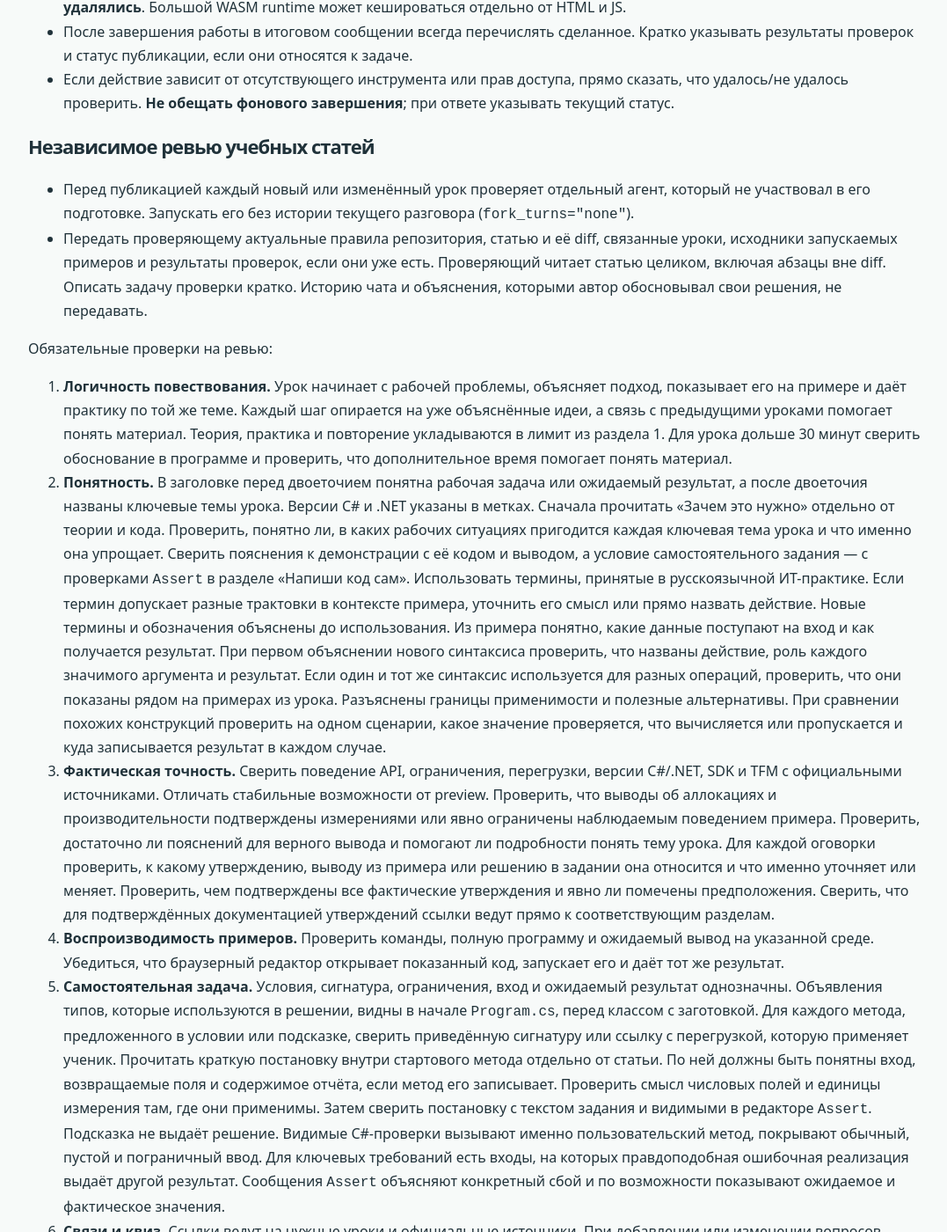
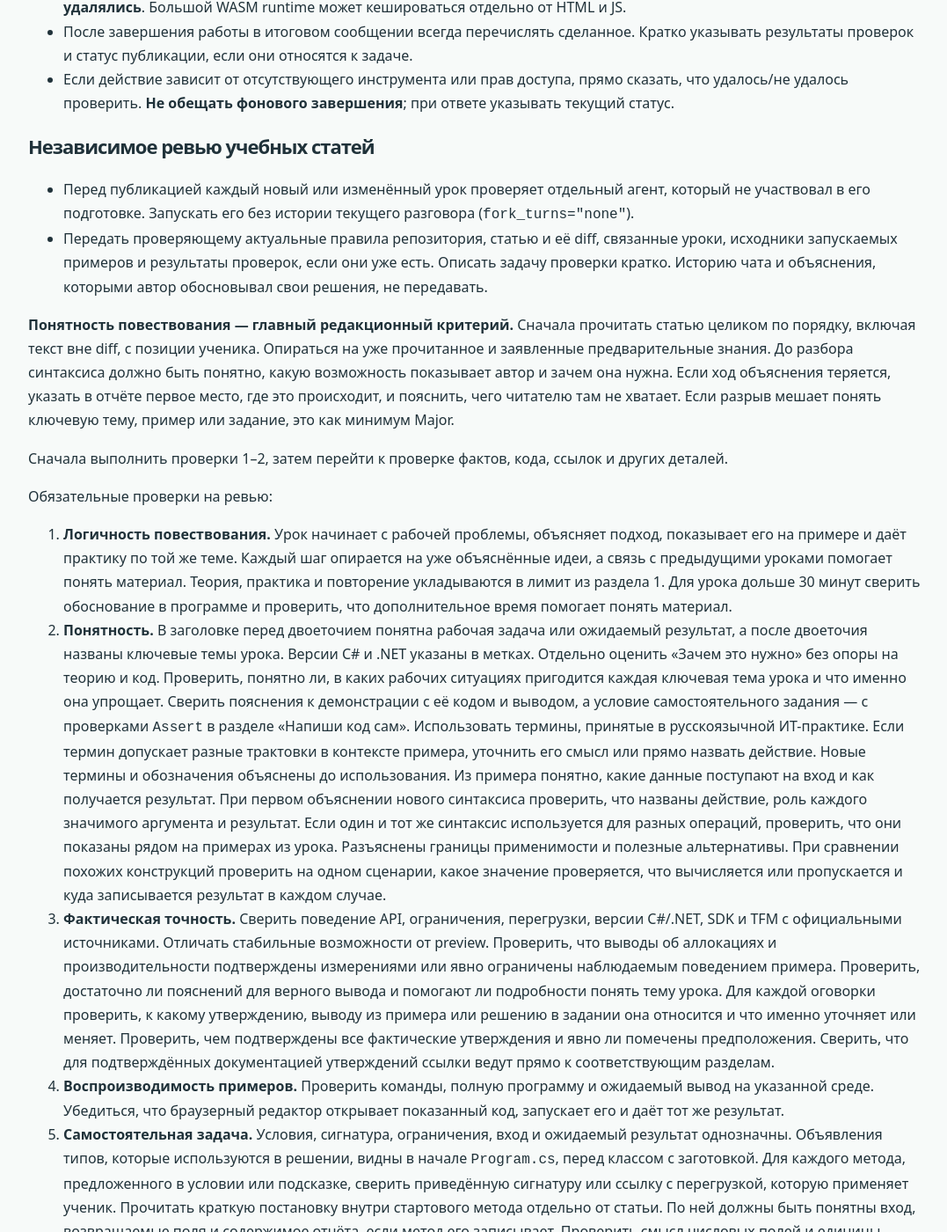
Before and after one commit to boyarincev/dotnet-courses, a Jekyll site: the page built from AGENTS.md, in a window 1280 px wide and 1400 px high, scrolled down 10072 px. Shown: the whole window at 88% size, without its empty margins (98-1175 px from the left). Built offline with Jekyll 4.4.1, drawn with Linux system fonts in a browser that asks for light colours; our own code applies the rules of GitHub Pages for plain Markdown files.

Commit message:
Prioritize reader comprehension in lesson reviews

```diff
--- a/AGENTS.md
+++ b/AGENTS.md
@@ -188,12 +188,16 @@ static (int PaidCount, decimal Total) SummarizePaid(IEnumerable<string> rows)
 ### Независимое ревью учебных статей
 
 - Перед публикацией каждый новый или изменённый урок проверяет отдельный агент, который не участвовал в его подготовке. Запускать его без истории текущего разговора (`fork_turns="none"`).
-- Передать проверяющему актуальные правила репозитория, статью и её diff, связанные уроки, исходники запускаемых примеров и результаты проверок, если они уже есть. Проверяющий читает статью целиком, включая абзацы вне diff. Описать задачу проверки кратко. Историю чата и объяснения, которыми автор обосновывал свои решения, не передавать.
+- Передать проверяющему актуальные правила репозитория, статью и её diff, связанные уроки, исходники запускаемых примеров и результаты проверок, если они уже есть. Описать задачу проверки кратко. Историю чата и объяснения, которыми автор обосновывал свои решения, не передавать.
+
+**Понятность повествования — главный редакционный критерий.** Сначала прочитать статью целиком по порядку, включая текст вне diff, с позиции ученика. Опираться на уже прочитанное и заявленные предварительные знания. До разбора синтаксиса должно быть понятно, какую возможность показывает автор и зачем она нужна. Если ход объяснения теряется, указать в отчёте первое место, где это происходит, и пояснить, чего читателю там не хватает. Если разрыв мешает понять ключевую тему, пример или задание, это как минимум Major.
+
+Сначала выполнить проверки 1–2, затем перейти к проверке фактов, кода, ссылок и других деталей.
 
 Обязательные проверки на ревью:
 
 1. **Логичность повествования.** Урок начинает с рабочей проблемы, объясняет подход, показывает его на примере и даёт практику по той же теме. Каждый шаг опирается на уже объяснённые идеи, а связь с предыдущими уроками помогает понять материал. Теория, практика и повторение укладываются в лимит из раздела 1. Для урока дольше 30 минут сверить обоснование в программе и проверить, что дополнительное время помогает понять материал.
-2. **Понятность.** В заголовке перед двоеточием понятна рабочая задача или ожидаемый результат, а после двоеточия названы ключевые темы урока. Версии C# и .NET указаны в метках. Сначала прочитать «Зачем это нужно» отдельно от теории и кода. Проверить, понятно ли, в каких рабочих ситуациях пригодится каждая ключевая тема урока и что именно она упрощает. Сверить пояснения к демонстрации с её кодом и выводом, а условие самостоятельного задания — с проверками `Assert` в разделе «Напиши код сам». Использовать термины, принятые в русскоязычной ИТ-практике. Если термин допускает разные трактовки в контексте примера, уточнить его смысл или прямо назвать действие. Новые термины и обозначения объяснены до использования. Из примера понятно, какие данные поступают на вход и как получается результат. При первом объяснении нового синтаксиса проверить, что названы действие, роль каждого значимого аргумента и результат. Если один и тот же синтаксис используется для разных операций, проверить, что они показаны рядом на примерах из урока. Разъяснены границы применимости и полезные альтернативы. При сравнении похожих конструкций проверить на одном сценарии, какое значение проверяется, что вычисляется или пропускается и куда записывается результат в каждом случае.
+2. **Понятность.** В заголовке перед двоеточием понятна рабочая задача или ожидаемый результат, а после двоеточия названы ключевые темы урока. Версии C# и .NET указаны в метках. Отдельно оценить «Зачем это нужно» без опоры на теорию и код. Проверить, понятно ли, в каких рабочих ситуациях пригодится каждая ключевая тема урока и что именно она упрощает. Сверить пояснения к демонстрации с её кодом и выводом, а условие самостоятельного задания — с проверками `Assert` в разделе «Напиши код сам». Использовать термины, принятые в русскоязычной ИТ-практике. Если термин допускает разные трактовки в контексте примера, уточнить его смысл или прямо назвать действие. Новые термины и обозначения объяснены до использования. Из примера понятно, какие данные поступают на вход и как получается результат. При первом объяснении нового синтаксиса проверить, что названы действие, роль каждого значимого аргумента и результат. Если один и тот же синтаксис используется для разных операций, проверить, что они показаны рядом на примерах из урока. Разъяснены границы применимости и полезные альтернативы. При сравнении похожих конструкций проверить на одном сценарии, какое значение проверяется, что вычисляется или пропускается и куда записывается результат в каждом случае.
 3. **Фактическая точность.** Сверить поведение API, ограничения, перегрузки, версии C#/.NET, SDK и TFM с официальными источниками. Отличать стабильные возможности от preview. Проверить, что выводы об аллокациях и производительности подтверждены измерениями или явно ограничены наблюдаемым поведением примера. Проверить, достаточно ли пояснений для верного вывода и помогают ли подробности понять тему урока. Для каждой оговорки проверить, к какому утверждению, выводу из примера или решению в задании она относится и что именно уточняет или меняет. Проверить, чем подтверждены все фактические утверждения и явно ли помечены предположения. Сверить, что для подтверждённых документацией утверждений ссылки ведут прямо к соответствующим разделам.
 4. **Воспроизводимость примеров.** Проверить команды, полную программу и ожидаемый вывод на указанной среде. Убедиться, что браузерный редактор открывает показанный код, запускает его и даёт тот же результат.
 5. **Самостоятельная задача.** Условия, сигнатура, ограничения, вход и ожидаемый результат однозначны. Объявления типов, которые используются в решении, видны в начале `Program.cs`, перед классом с заготовкой. Для каждого метода, предложенного в условии или подсказке, сверить приведённую сигнатуру или ссылку с перегрузкой, которую применяет ученик. Прочитать краткую постановку внутри стартового метода отдельно от статьи. По ней должны быть понятны вход, возвращаемые поля и содержимое отчёта, если метод его записывает. Проверить смысл числовых полей и единицы измерения там, где они применимы. Затем сверить постановку с текстом задания и видимыми в редакторе `Assert`. Подсказка не выдаёт решение. Видимые C#-проверки вызывают именно пользовательский метод, покрывают обычный, пустой и пограничный ввод. Для ключевых требований есть входы, на которых правдоподобная ошибочная реализация выдаёт другой результат. Сообщения `Assert` объясняют конкретный сбой и по возможности показывают ожидаемое и фактическое значения.
```
